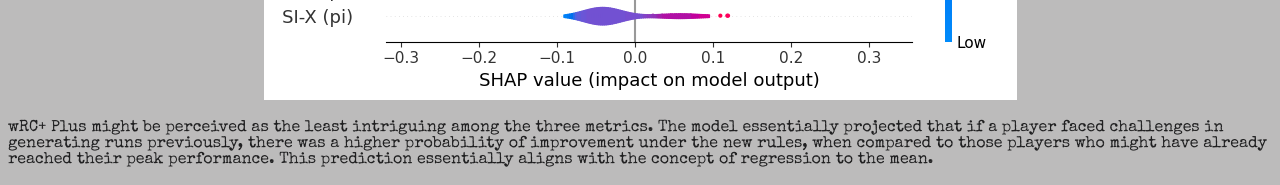
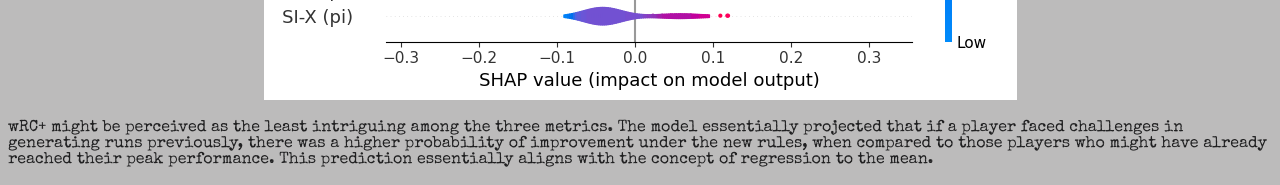
Before and after one commit to PsCushman/baseball-rule-changes, a plain HTML site: page analysis_hitter/index.html in a window 1280 px wide. Shown: the part 10080-10265 px from the top of the page. Drawn offline with nearby package versions, Linux system fonts and the light colour scheme.

Commit message:
just checking

```diff
--- a/analysis_hitter/index.html
+++ b/analysis_hitter/index.html
@@ -273,7 +273,7 @@
                 <p><strong>SHAP Violin Plot for wRC+</strong></p>
             <img src="static/images/shap_wrc_class copy.png" alt="Shap wRC+">
             </div>
-            <p>wRC+ Plus might be perceived as the least intriguing among the three metrics. The model essentially projected that if a player faced challenges in generating runs previously, there was a higher probability of improvement under the new rules, when compared to those players who might have already reached their peak performance. This prediction essentially aligns with the concept of regression to the mean.</p>
+            <p>wRC+ might be perceived as the least intriguing among the three metrics. The model essentially projected that if a player faced challenges in generating runs previously, there was a higher probability of improvement under the new rules, when compared to those players who might have already reached their peak performance. This prediction essentially aligns with the concept of regression to the mean.</p>
             <p>To showcase the outcomes, I crafted a player dashboard where users can input a player's name. It also presents the Z-score differences for all the targeted variables.</p>
             <p>Furthermore, and maybe most importantly, it highlights whether the predictions were accurate.</p>
             <p>Please click on the baseballs below to explore my dashboard (powered by Flask), and don't miss the opportunity to explore my partner's projects as well.</p>
```
